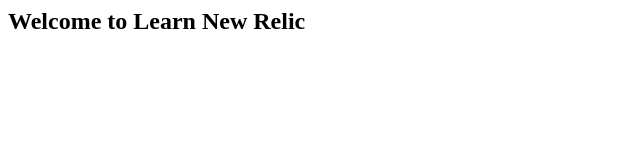
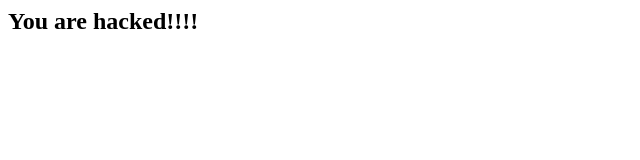
Before and after one commit to sonu041/newrelic, a plain HTML site: page index.html in a window 1280 px wide. Shown: the whole page, without its empty margins (0-640 px from the left). Drawn offline with Linux system fonts and the light colour scheme.

Commit message:
Update index.html

```diff
--- a/index.html
+++ b/index.html
@@ -1 +1 @@
-<h2 id="header">Welcome to Learn New Relic</h2>
+<h2 id="header">You are hacked!!!!</h2>
```
